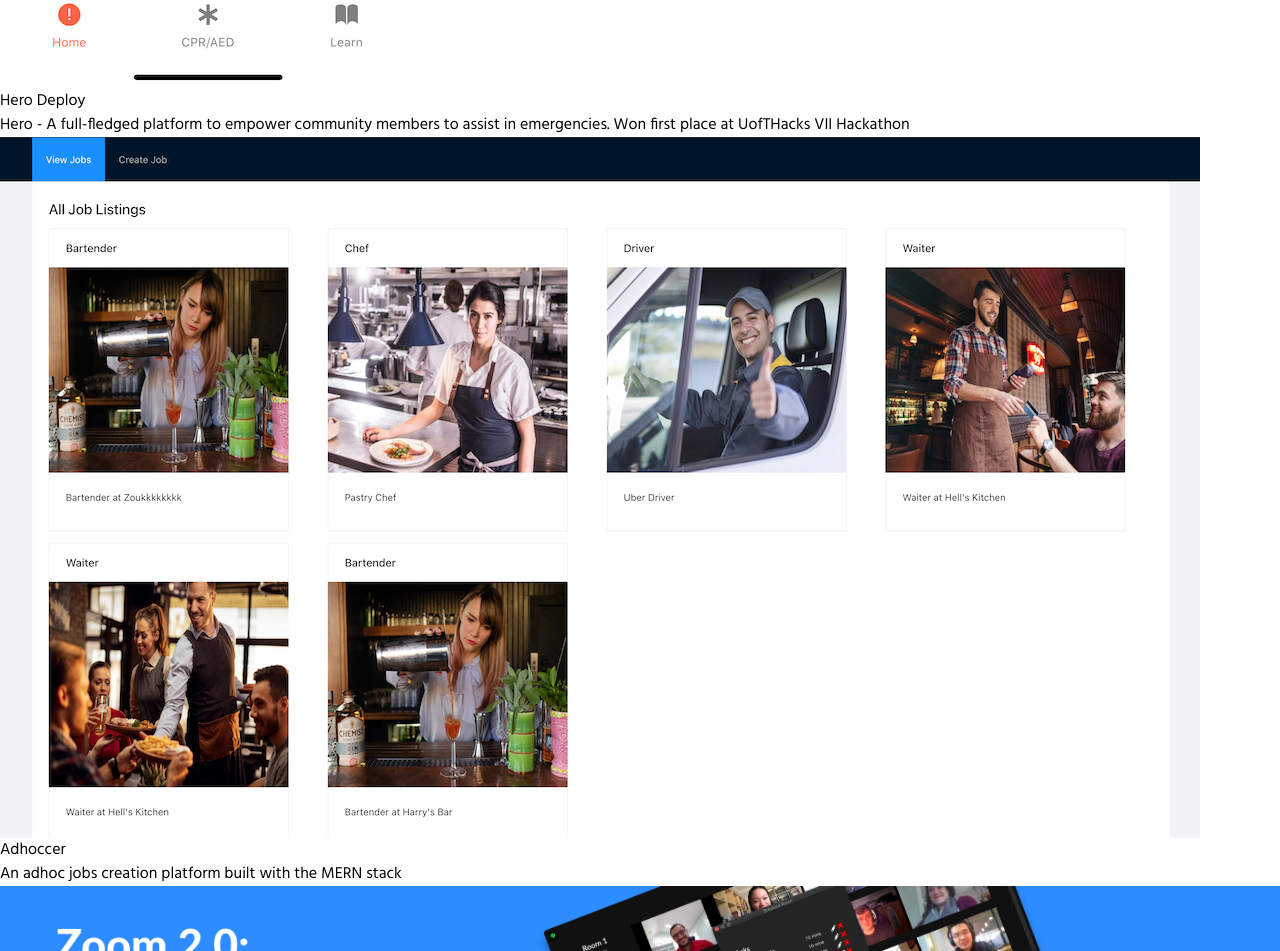
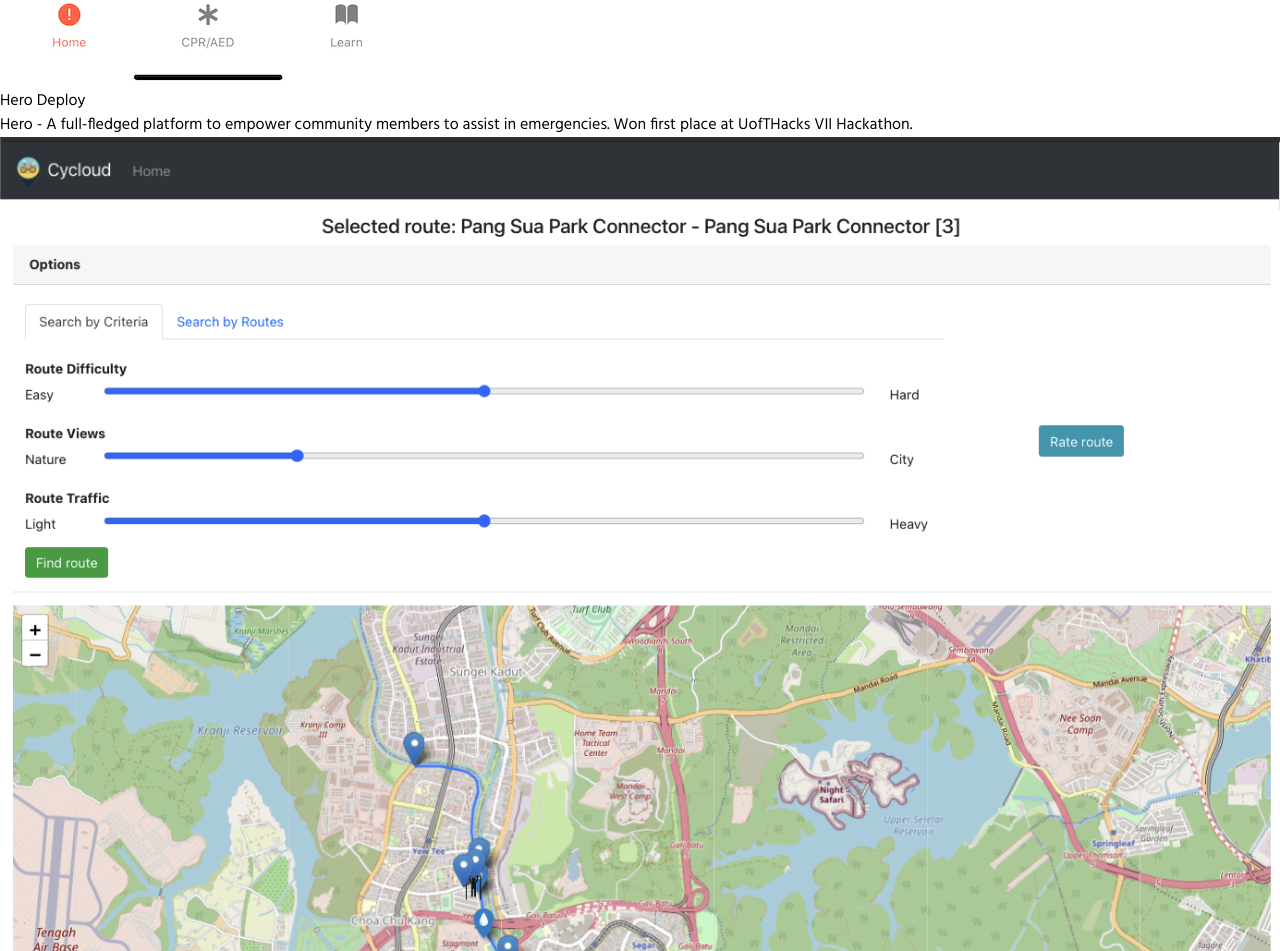
Before and after one commit to yuheong/portfolio-v2, a Next.js app: page / in a window 1280 px wide. Shown: the part 2761-3712 px from the top of the page. Built offline with nearby package versions, Linux system fonts and the light colour scheme.

Commit message:
add cycloud and fix empty links

```diff
--- a/components/WorkCard/index.js
+++ b/components/WorkCard/index.js
@@ -4,7 +4,11 @@ const WorkCard = ({ img, name, description, url }) => {
   return (
     <div className="overflow-hidden rounded-lg p-4 mob:p-2 laptop:p-4 first:ml-0">
       <div className="overflow-hidden rounded-lg transition-all ease-out duration-300 hover:scale-95 mob:h-60 laptop:h-[400px]">
-        <a href={url} target="_blank" rel="noopener noreferrer">
+        <a
+          {...(url ? { href: url } : "")}
+          target="_blank"
+          rel="noopener noreferrer"
+        >
           <img alt={name} className="h-full w-full object-contain" src={img} />
         </a>
       </div>
--- a/personalData.js
+++ b/personalData.js
@@ -86,15 +86,24 @@ export default {
     {
       title: "Hero Deploy", //Project Title - Add Your Project Title Here
       description:
-        "Hero - A full-fledged platform to empower community members to assist in emergencies. Won first place at UofTHacks VII Hackathon",
+        "Hero - A full-fledged platform to empower community members to assist in emergencies. Won first place at UofTHacks VII Hackathon.",
       //Project Image - Add Your Project Image Here
       imageSrc: "images/hero-app.jpeg",
       //Project URL - Add Your Project Url Here
       url: "https://github.com/uofthacksvii-heroes/hero-deploy",
     },
     {
+      title: "Cycloud", //Project Title - Add Your Project Title Here
+      description:
+        "Cycloud provides cyclists with the most up-to-date information they need, including cyclist-friendly routes, cycling traffic and the best spots along their way as they navigate through sunny Singapore on their two-wheelers. Built with React, Leaflet, AWS Amplify, AWS Lambda and Google Cloud AutoML.",
+      //Project Image - Add Your Project Image Here
+      imageSrc: "images/cycloud.png",
+      //Project URL - Add Your Project Url Here
+      url: "https://github.com/yuheong/cycloud-frontend",
+    },
+    {
       title: "Adhoccer", //Project Title - Add Your Project Title Here
-      description: "An adhoc jobs creation platform built with the MERN stack",
+      description: "An adhoc jobs creation platform built with the MERN (MongoDB, Express, React, Node) stack.",
       //Project Image - Add Your Project Image Here
       imageSrc: "images/adhoccer.png",
       //Project URL - Add Your Project Url Here
@@ -116,7 +125,7 @@ export default {
       //Project Image - Add Your Project Image Here
       imageSrc: "images/gokartyourself.png",
       //Project URL - Add Your Project Url Here
-      url: "https://github.com/yuheong",
+      url: "",
     },
   ],
 
```
Also changed, not shown: public/images/cycloud.png (added).
